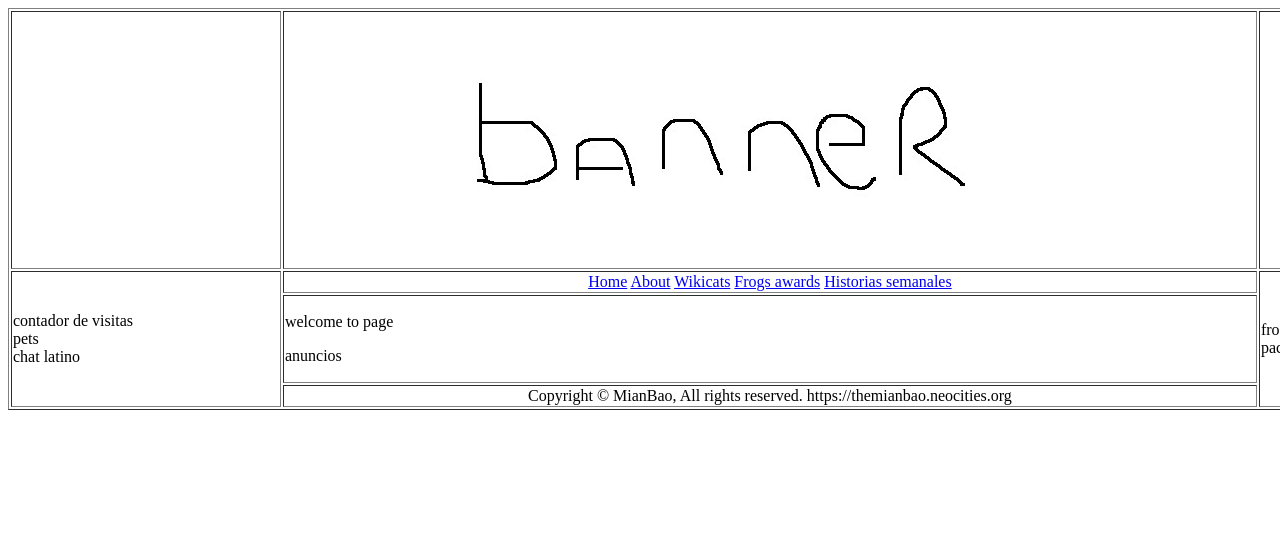
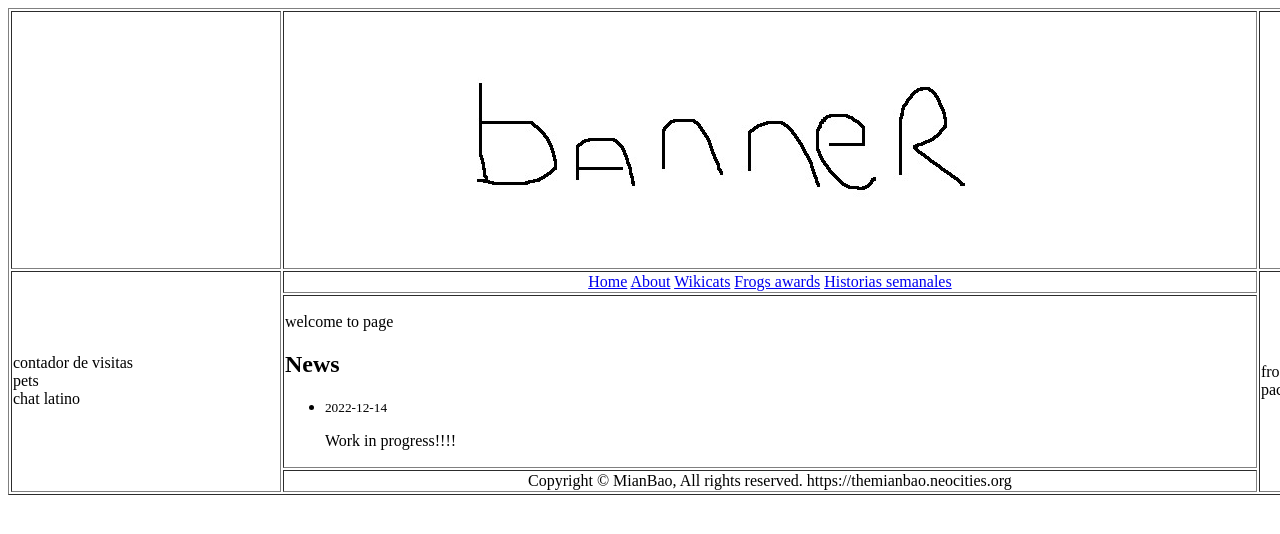
Before and after one commit to lazymisu/mianbao-blog, a Jekyll site: the page built from index.markdown, in a window 1280 px wide. Shown: the top 534 px of the page. Built offline with Jekyll 4.4.1, drawn with Linux system fonts in a browser that asks for light colours.

Commit message:
Add news section

```diff
--- /dev/null
+++ b/_data/news.json
@@ -0,0 +1,6 @@
+[
+    {
+        "date": "2022-12-14",
+        "description": "Work in progress!!!!"
+    }
+]
--- a/_layouts/home.html
+++ b/_layouts/home.html
@@ -55,7 +55,15 @@
                         {{ content }}
                     </section>
                     <section>
-                        <p>anuncios</p>
+                        <h1>News</h1>
+                        <ul>
+                            {% for new in site.data.news %}
+                            <li>
+                                <small>{{ new.date }}</small>
+                                <p>{{ new.description }}</p>
+                            </li>
+                            {% endfor %}
+                        </ul>
                     </section>
                 </main>
             </td>
```
